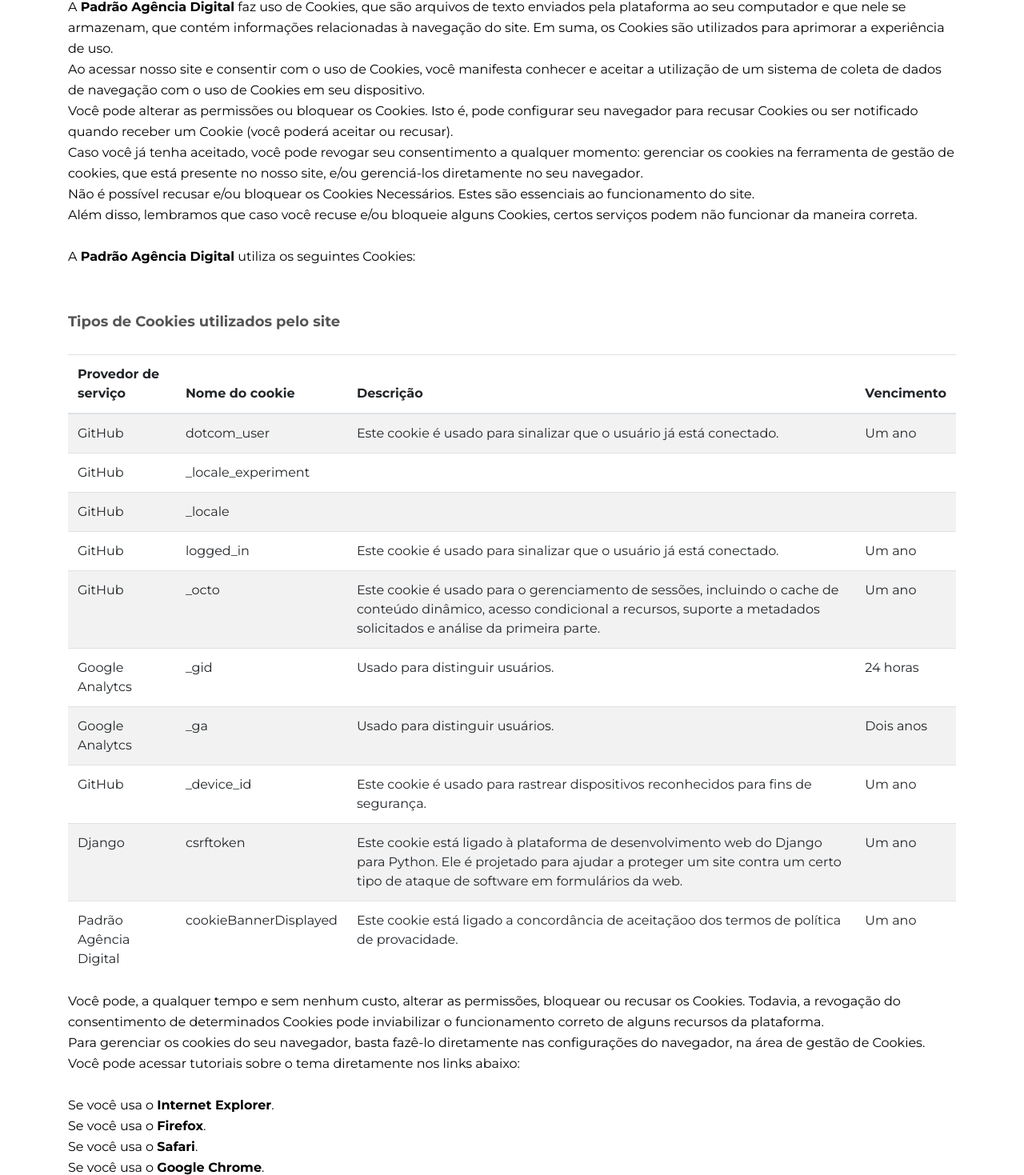
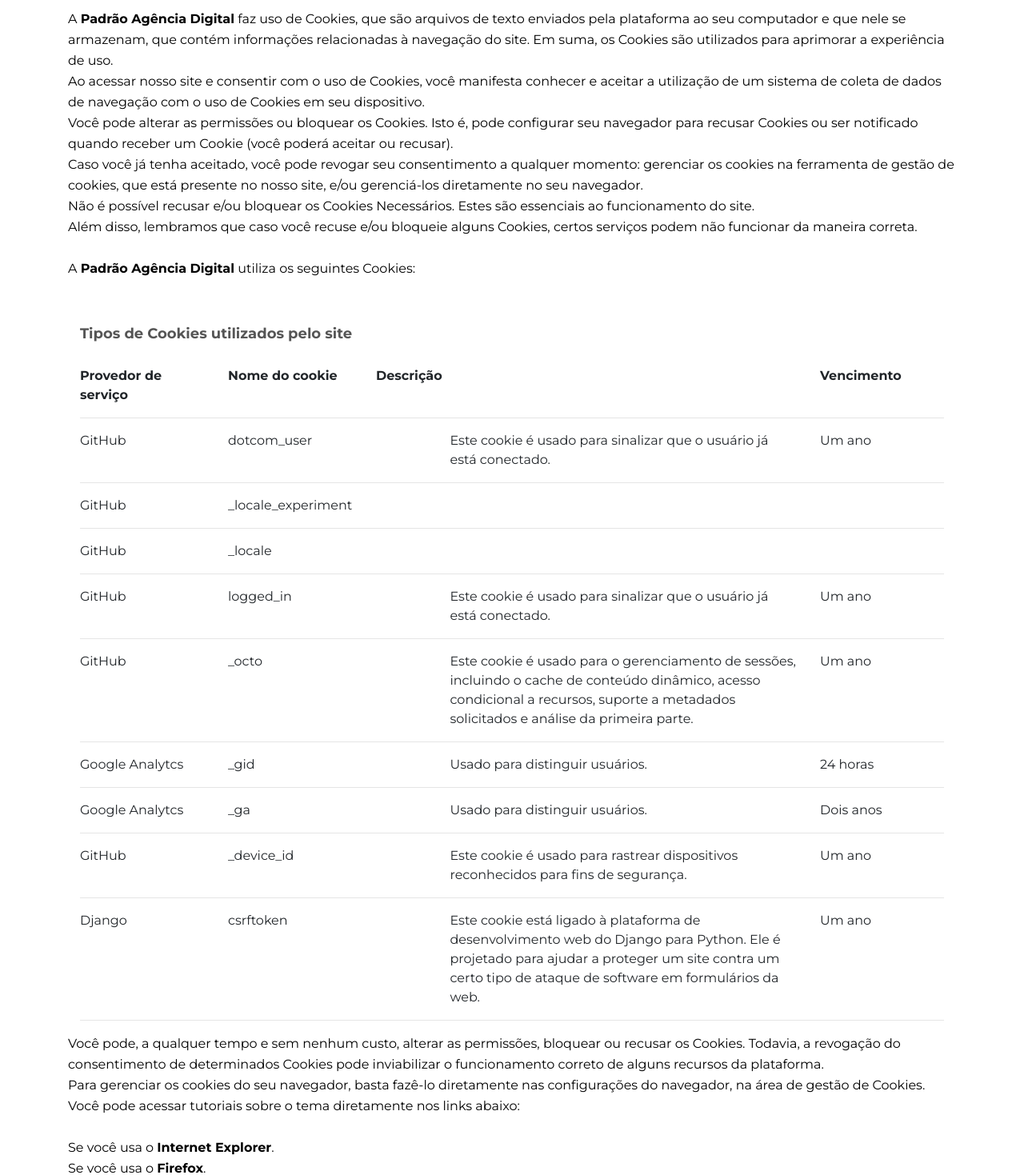
Before and after one commit to luanaAlm/service_page, a Django app: page /politica_de_privacidade in a window 1280 px wide. Shown: the part 4964-6433 px from the top of the page at 80% size. Run offline with Django 3.2, Linux system fonts and the light colour scheme; some libraries are stand-ins or nearby versions.

Commit message:
Politica de Provacidade

```diff
--- a/core/templates/cookie/politica_de_privacidade.html
+++ b/core/templates/cookie/politica_de_privacidade.html
@@ -34,31 +34,43 @@
                     <li>Possibilitar o aprimoramento da qualidade do serviço para os clientes.</li>
                 </ul>
             </p>
-            <div class="table">
-                <h5>Dados pessoais fornecidos pelos usuários</h5>
-                <table class="table table-striped">
-                    <thead>
-                        <tr>
-                            <th scope="col">Dados</th>
-                            <th scope="col">Obrigatório para utilização do serviço?</th>
-                        </tr>
-                    </thead>
-                    <tbody>
-                        <tr>
-                            <th scope="row">Nome Completo</th>
-                            <td>Sim, ao preencher o formulário</td>
-                        </tr>
-                        <tr>
-                            <th scope="row">E-mail</th>
-                            <td>Sim, ao preencher o formulário</td>
-                        </tr>
-                        <tr>
-                            <th scope="row">Telefone</th>
-                            <td>Sim, ao preencher o formulário e enviar mensagem via WhatsApp</td>
-                        </tr>
-                    </tbody>
-                </table>
+            <h5>Dados pessoais fornecidos pelos usuários</h5>
+            <div class="row">
+                <div class="col-sm-4 col-4">
+                    <b>Dados</b>
+                </div>
+                <div class="col-sm-8 col-8">
+                    <b>Obrigatório para utilização do serviço?</b>
+                </div>
             </div>
+            <hr>
+            <div class="row">
+                <div class="col-sm-4 col-4">
+                    Nome Completo
+                </div>
+                <div class="col-sm-8 col-8">
+                    Sim, ao preencher o formulário
+                </div>
+            </div>
+            <hr>
+            <div class="row">
+                <div class="col-sm-4 col-4">
+                    E-mail
+                </div>
+                <div class="col-sm-8 col-8">
+                    Sim, ao preencher o formulário
+                </div>
+            </div>
+            <hr>
+            <div class="row">
+                <div class="col-sm-4 col-4">
+                    Telefone
+                </div>
+                <div class="col-sm-8 col-8">
+                    Sim, ao preencher o formulário e ao enviar mensagem via WhatsApp
+                </div>
+            </div>
+            <hr>
             <p></p>
             <h4>1.2. Dados pessoais coletados automaticamente</h4>
             <p>
@@ -292,88 +304,154 @@
                 <br><br>
                 A <b>{{marca}}</b> utiliza os seguintes Cookies:
             </p>
-
-            <div class="table">
+            <div class="container">
                 <h5>Tipos de Cookies utilizados pelo site</h5>
-                <table class="table table-striped">
-                    <thead>
-                        <tr>
-                            <th scope="col">Provedor de serviço</th>
-                            <th scope="col">Nome do cookie</th>
-                            <th scope="col">Descrição</th>
-                            <th scope="col">Vencimento</th>
-                        </tr>
-                    </thead>
-                    <tbody>
-                        <tr>
-                            <td>GitHub</td>
-                            <td>dotcom_user</td>
-                            <td>Este cookie é usado para sinalizar que o usuário já está conectado.</td>
-                            <td>Um ano</td>
-                        </tr>
-                        <tr>
-                            <td>GitHub</td>
-                            <td>_locale_experiment</td>
-                            <td></td>
-                            <td></td>
-                        </tr>
-                        <tr>
-                            <td>GitHub</td>
-                            <td>_locale</td>
-                            <td></td>
-                            <td></td>
-                        </tr>
-                        <tr>
-                            <td>GitHub</td>
-                            <td>logged_in</td>
-                            <td>Este cookie é usado para sinalizar que o usuário já está conectado.</td>
-                            <td>Um ano</td>
-                        </tr>
-                        <tr>
-                            <td>GitHub</td>
-                            <td>_octo</td>
-                            <td>Este cookie é usado para o gerenciamento de sessões, incluindo o cache de conteúdo
-                                dinâmico, acesso condicional a recursos, suporte a metadados solicitados e análise
-                                da primeira parte.
-                            </td>
-                            <td>Um ano</td>
-                        </tr>
-                        <tr>
-                            <td>Google Analytcs</td>
-                            <td>_gid</td>
-                            <td>Usado para distinguir usuários.</td>
-                            <td>24 horas</td>
-                        </tr>
-                        <tr>
-                            <td>Google Analytcs</td>
-                            <td>_ga</td>
-                            <td>Usado para distinguir usuários.</td>
-                            <td>Dois anos</td>
-                        </tr>
-                        <tr>
-                            <td>GitHub</td>
-                            <td>_device_id</td>
-                            <td>Este cookie é usado para rastrear dispositivos reconhecidos para fins de segurança.</td>
-                            <td>Um ano</td>
-                        </tr>
-                        <tr>
-                            <td>Django</td>
-                            <td>csrftoken</td>
-                            <td>Este cookie está ligado à plataforma de desenvolvimento web do Django para Python.
-                                Ele é projetado para ajudar a proteger um site contra um certo tipo de ataque de
-                                software em formulários da web.
-                            </td>
-                            <td>Um ano</td>
-                        </tr>
-                        <tr>
-                            <td>{{marca}}</td>
-                            <td>cookieBannerDisplayed</td>
-                            <td>Este cookie está ligado a concordância de aceitaçãoo dos termos de política de provacidade.
-                            </td>
-                            <td>Um ano</td>
-                        </tr>
-                    </tbody>
-                </table>
+                <div class="row">
+                    <div class="col-sm-2 col-3">
+                        <b>Provedor de serviço</b>
+                    </div>
+                    <div class="col-sm-2 col-3">
+                        <b>Nome do cookie</b>
+                    </div>
+                    <div class="col-sm-6 col-3">
+                        <b>Descrição</b>
+                    </div><div class="col-sm-2 col-3">
+                        <b>Vencimento</b>
+                    </div>
+                </div>
+                <hr>
+                <div class="row">
+                    <div class="col-sm-2 col-2">
+                        GitHub
+                    </div>
+                    <div class="col-sm-3 col-4">
+                        dotcom_user
+                    </div>
+                    <div class="col-sm-5 col-5">
+                        Este cookie é usado para sinalizar que o usuário já está conectado.
+                    </div><div class="col-sm-2 col-1">
+                        Um ano
+                    </div>
+                </div>
+                <hr>
+                <div class="row">
+                    <div class="col-sm-2 col-2">
+                        GitHub
+                    </div>
+                    <div class="col-sm-3 col-4">
+                        _locale_experiment
+                    </div>
+                    <div class="col-sm-5 col-5">
+                    </div><div class="col-sm-2 col-1">
+                    </div>
+                </div>
+                <hr>
+                <div class="row">
+                    <div class="col-sm-2 col-2">
+                        GitHub
+                    </div>
+                    <div class="col-sm-3 col-4">
+                        _locale
+                    </div>
+                    <div class="col-sm-5 col-5">
+                    </div><div class="col-sm-2 col-1">
+                    </div>
+                </div>
+                <hr>
+                <div class="row">
+                    <div class="col-sm-2 col-2">
+                        GitHub
+                    </div>
+                    <div class="col-sm-3 col-4">
+                        logged_in
+                    </div>
+                    <div class="col-sm-5 col-5">
+                        Este cookie é usado para sinalizar que o usuário já está conectado.
+                    </div>
+                    <div class="col-sm-2 col-1">
+                        Um ano
+                    </div>
+                </div>
+                <hr>
+                <div class="row">
+                    <div class="col-sm-2 col-2">
+                        GitHub
+                    </div>
+                    <div class="col-sm-3 col-4">
+                        _octo
+                    </div>
+                    <div class="col-sm-5 col-5">
+                        Este cookie é usado para o gerenciamento de sessões, incluindo o cache de conteúdo
+                        dinâmico, acesso condicional a recursos, suporte a metadados solicitados e análise
+                        da primeira parte.
+                    </div>
+                    <div class="col-sm-2 col-1">
+                        Um ano
+                    </div>
+                </div>
+                <hr>
+                <div class="row">
+                    <div class="col-sm-2 col-2">
+                        Google Analytcs
+                    </div>
+                    <div class="col-sm-3 col-4">
+                        _gid
+                    </div>
+                    <div class="col-sm-5 col-5">
+                        Usado para distinguir usuários.
+                    </div>
+                    <div class="col-sm-2 col-1">
+                        24 horas
+                    </div>
+                </div>
+                <hr>
+                <div class="row">
+                    <div class="col-sm-2 col-2">
+                        Google Analytcs
+                    </div>
+                    <div class="col-sm-3 col-4">
+                        _ga
+                    </div>
+                    <div class="col-sm-5 col-5">
+                        Usado para distinguir usuários.
+                    </div>
+                    <div class="col-sm-2 col-1">
+                        Dois anos
+                    </div>
+                </div>
+                <hr>
+                <div class="row">
+                    <div class="col-sm-2 col-2">
+                        GitHub
+                    </div>
+                    <div class="col-sm-3 col-4">
+                        _device_id
+                    </div>
+                    <div class="col-sm-5 col-5">
+                        Este cookie é usado para rastrear dispositivos reconhecidos para fins de segurança.
+                    </div>
+                    <div class="col-sm-2 col-1">
+                        Um ano
+                    </div>
+                </div>
+                <hr>
+                <div class="row">
+                    <div class="col-sm-2 col-2">
+                        Django
+                    </div>
+                    <div class="col-sm-3 col-4">
+                        csrftoken
+                    </div>
+                    <div class="col-sm-5 col-5">
+                        Este cookie está ligado à plataforma de desenvolvimento web do Django para Python.
+                        Ele é projetado para ajudar a proteger um site contra um certo tipo de ataque de
+                        software em formulários da web.
+                    </div>
+                    <div class="col-sm-2 col-1">
+                        Um ano
+                    </div>
+                </div>
+                <hr>
             </div>
             <p>
                 Você pode, a qualquer tempo e sem nenhum custo, alterar as permissões, bloquear ou recusar os Cookies. Todavia, a revogação do consentimento de determinados Cookies pode inviabilizar o funcionamento correto de alguns recursos da plataforma.
--- a/static/css/style.css
+++ b/static/css/style.css
@@ -946,8 +946,10 @@ ul {
   line-height: 12px;
   margin: 0;
 }
-/* .politicaPrivacidade {
-} */
+/*--------------------------------------------------------------
+# politicaPrivacidade
+--------------------------------------------------------------*/
+
 .politicaPrivacidade h1 {
   color: var(--block-900);
   font-size: 40px;
```
